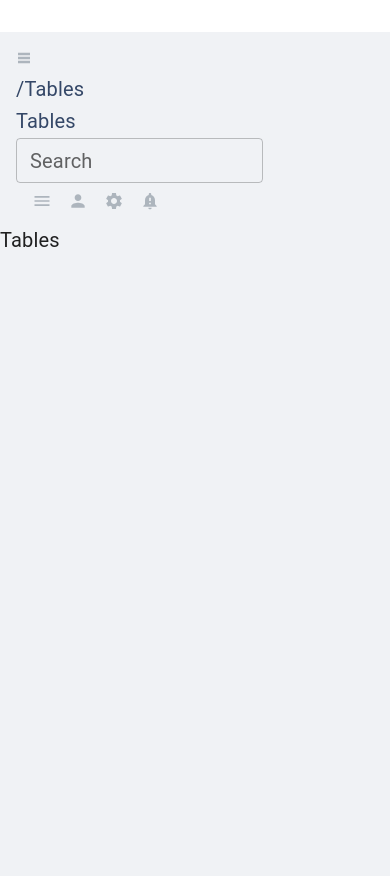
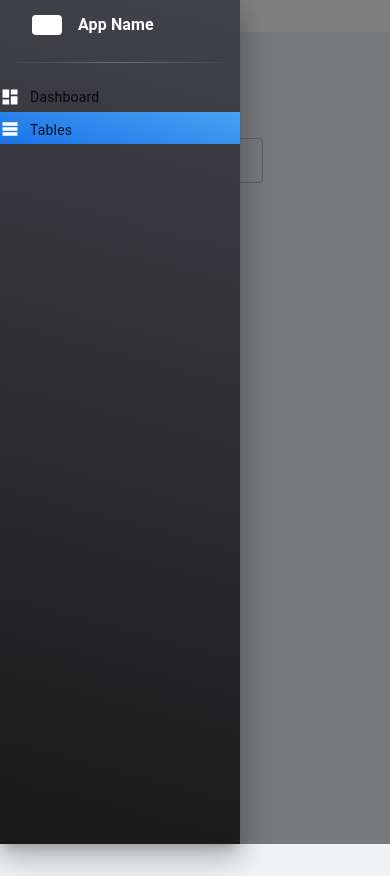
Before and after one commit to josepaulodelacruz/PA_Dashboard, a React (Vite) app: page /tables in a window 390 px wide. Built offline with nearby package versions, Linux system fonts and the light colour scheme.

Commit message:
no message

```diff
--- a/src/Components/Sidenav/index.tsx
+++ b/src/Components/Sidenav/index.tsx
@@ -9,7 +9,7 @@ import linearGradient from '@/assets/theme/functions/linearGradient'
 import SidenavItem from './SidenavItem'
 import Drawer from '@mui/material/Drawer'
 import useToggleDrawer from '@/Hooks/Sidenav/useToggleDrawer'
-import { useEffect, useState, useLayoutEffect } from 'react'
+import { useEffect, useLayoutEffect } from 'react'
 import './index.css'
 
 interface SidenavProps {
@@ -19,18 +19,19 @@ interface SidenavProps {
 const Sidenav = ({ classNames }: SidenavProps) => {
   const theme = useTheme()
   const { gradients } = theme.palette as { gradients?: any }
-  const isMobile = useMediaQuery(theme.breakpoints.down('xl')) // Check if the screen size is mobile
+  const isMobile = useMediaQuery(theme.breakpoints.down('sm')) // Check if the screen size is mobile
   let backgroundValue = linearGradient(gradients.dark.main, gradients.dark.state)
   let textColor = '#FFF'
   const _toggleDrawer = useToggleDrawer()
-  const _isSideDrawerOpen = _toggleDrawer.isOpen
+  let _isSideDrawerOpen = _toggleDrawer.isOpen
 
+  /*
   useLayoutEffect(() => {
     if(isMobile) {
       _toggleDrawer.isClosed()
     }
 
-  }, [location, isMobile])
+  }, [location, isMobile])*/
 
   const renderRoutes = routes.map((item) => (
     <NavLink key={item.key} to={item.route}>
```
